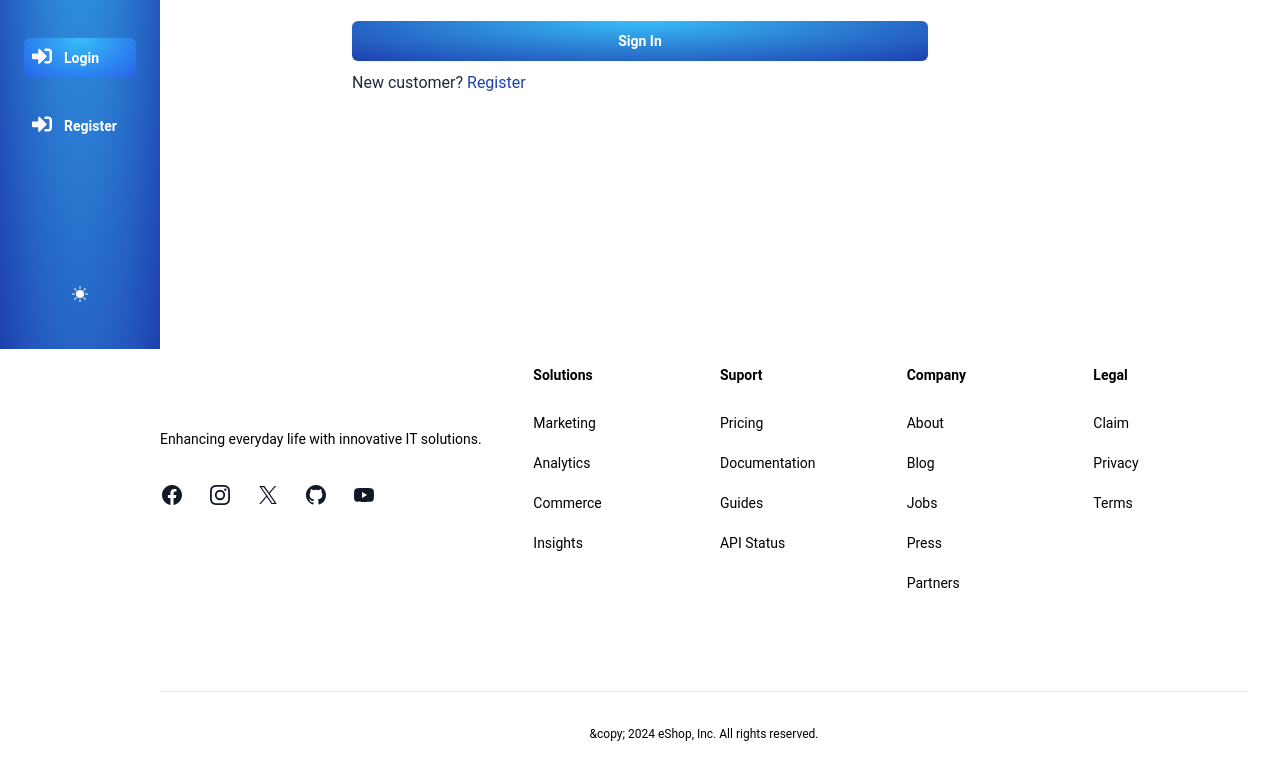
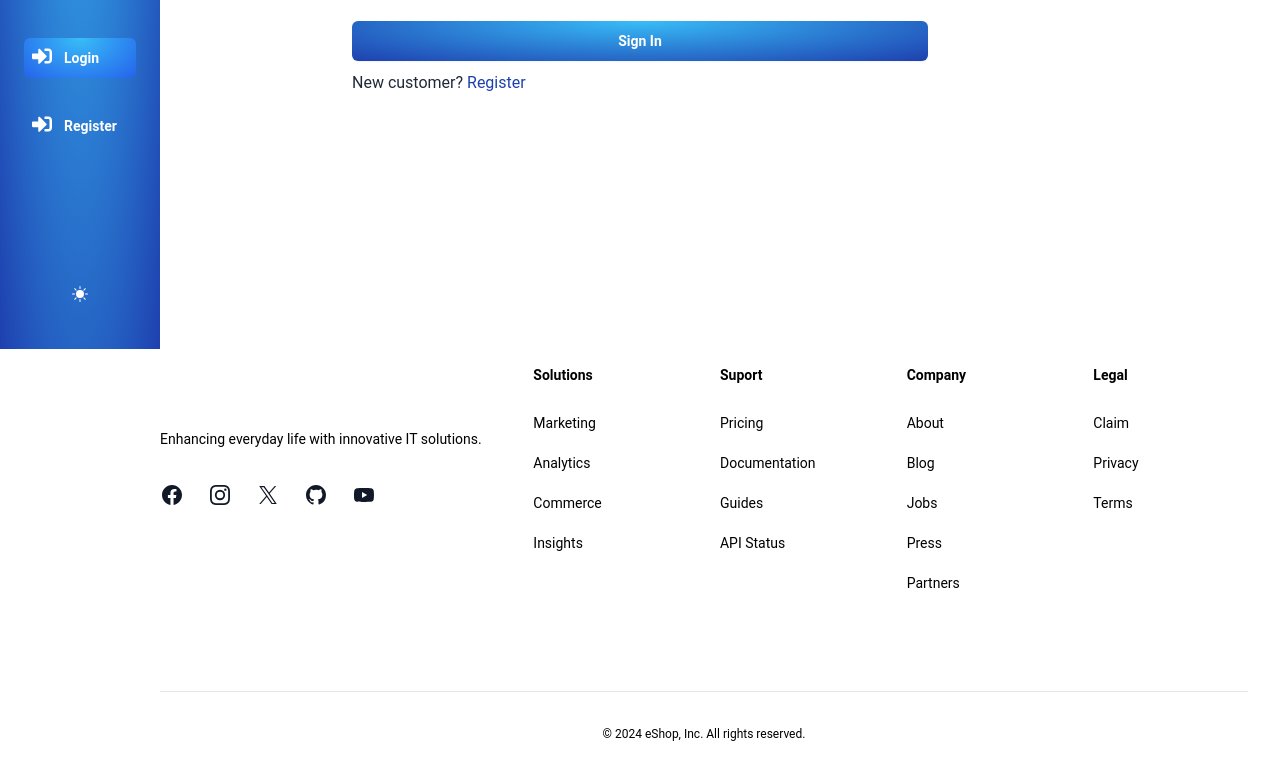
Before and after one commit to Alexandra2888/eShop, a React (Vite) app in the folder frontend/: page /login in a window 1280 px wide. Shown: the part 451-1227 px from the top of the page. Built offline with nearby package versions, Linux system fonts and the light colour scheme.

Commit message:
Fix copyright sign

```diff
--- a/frontend/locales/de/translation.json
+++ b/frontend/locales/de/translation.json
@@ -141,7 +141,7 @@
     "cancel": "Abbrechen",
     "confirm": "Bestätigen",
     "delete_user": "Sind Sie sicher, dass Sie diesen Benutzer löschen möchten?",
-    "copyright":"&copy; 2024 eShop, Inc. Alle Rechte vorbehalten.",
+    "copyright":" 2024 eShop, Inc. Alle Rechte vorbehalten.",
     "solutions":"Lösungen",
     "support":"Unterstützung",
     "company":"Unternehmen",
--- a/frontend/locales/en/translation.json
+++ b/frontend/locales/en/translation.json
@@ -142,7 +142,7 @@
     "confirm":"Confirm",
     "delete_user":"Are you sure you want to delete this user?",
     "featured_products":"Featured products",
-    "copyright":"&copy; 2024 eShop, Inc. All rights reserved.",
+    "copyright":"2024 eShop, Inc. All rights reserved.",
     "solutions":"Solutions",
     "support":"Suport",
     "company":"Company",
--- a/frontend/locales/ro/translation.json
+++ b/frontend/locales/ro/translation.json
@@ -142,7 +142,7 @@
     "confirm": "Confirma",
     "delete_user":"Sigur vrei sa stergi acest utilizator?",
     "customers":"Clienti",
-    "copyright":"&copy; 2024 eShop, Inc. Toate drepturile rezervate.",
+    "copyright":" 2024 eShop, Inc. Toate drepturile rezervate.",
     "solutions":"Solutii",
     "support":"Suport",
     "company":"Companie",
--- a/frontend/src/components/Footer.jsx
+++ b/frontend/src/components/Footer.jsx
@@ -170,7 +170,7 @@ const Footer = () => {
       </div>
       <div className="mt-16 border-t border-gray-900/10 pt-8 sm:mt-20 lg:mt-24">
           <p className="text-xs leading-5  text-center ">
-          {t("copyright")}
+          &copy; {t("copyright")}
             </p>
       </div>
     </div>
```
